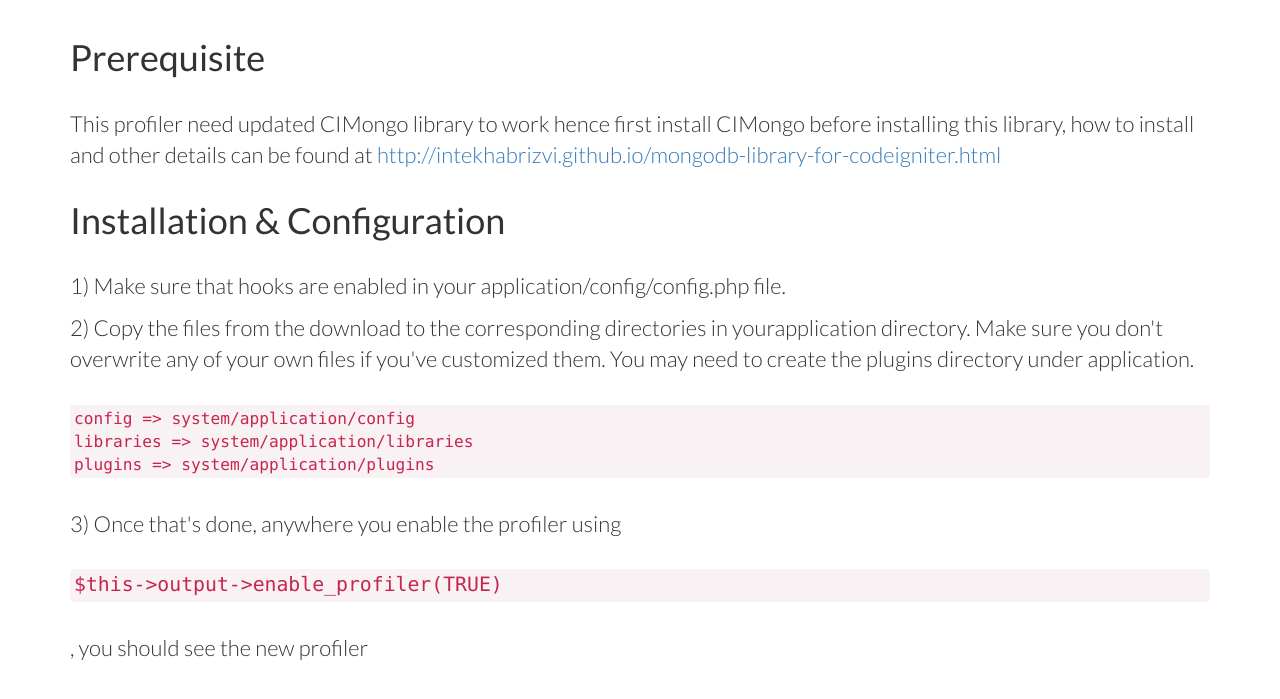
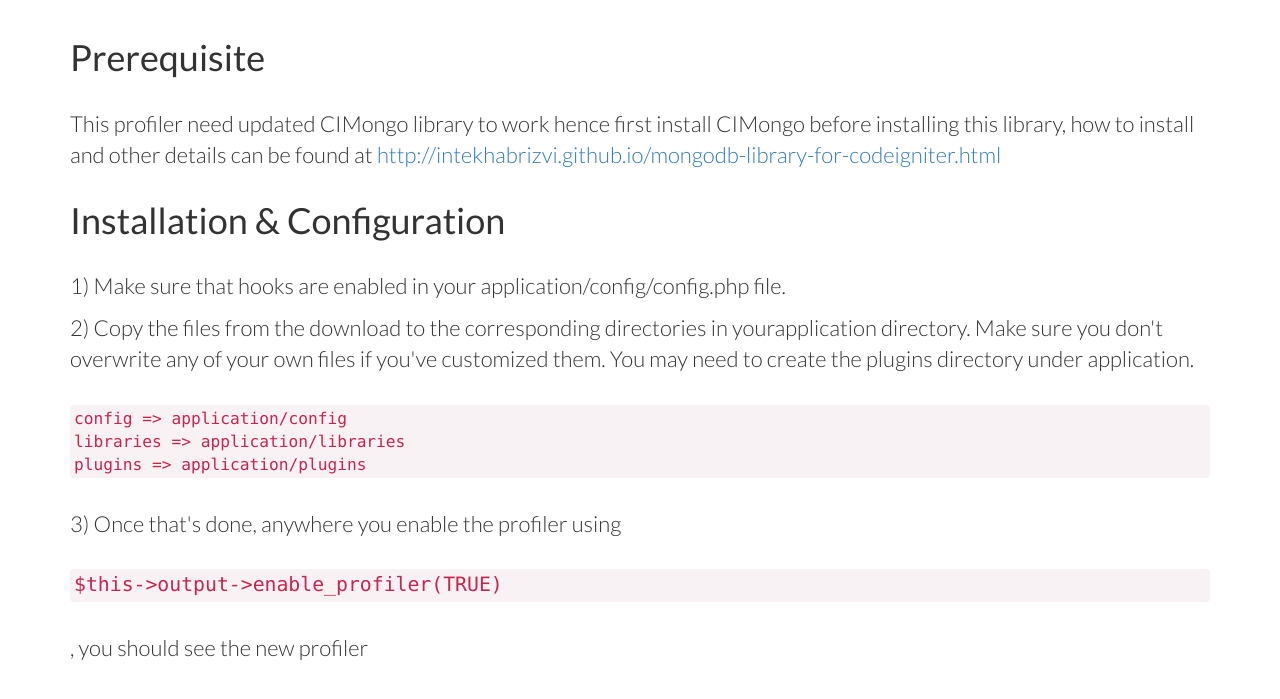
Before and after one commit to intekhabrizvi/intekhabrizvi.github.io, a plain HTML site: page php-mongodb-profiler-for-codeigniter.html in a window 1280 px wide. Shown: the part 1473-2172 px from the top of the page. Drawn offline with nearby package versions, Linux system fonts and the light colour scheme.

Commit message:
Profiler : Updated folder path for installation.

```diff
--- a/php-mongodb-profiler-for-codeigniter.html
+++ b/php-mongodb-profiler-for-codeigniter.html
@@ -157,9 +157,9 @@
                 <p>2) Copy the files from the download to the corresponding directories in yourapplication directory. Make sure you don't overwrite any of your own files if you've customized them. You may need to create the plugins directory under application.
                 </p>
                 <code>
-                  config => system/application/config<br/>
-                  libraries => system/application/libraries<br/>
-                  plugins => system/application/plugins
+                  config => application/config<br/>
+                  libraries => application/libraries<br/>
+                  plugins => application/plugins
                 </code>
                 <p>3) Once that's done, anywhere you enable the profiler using <code>$this->output->enable_profiler(TRUE)</code>, you should see the new profiler</p>
               </div>
```
